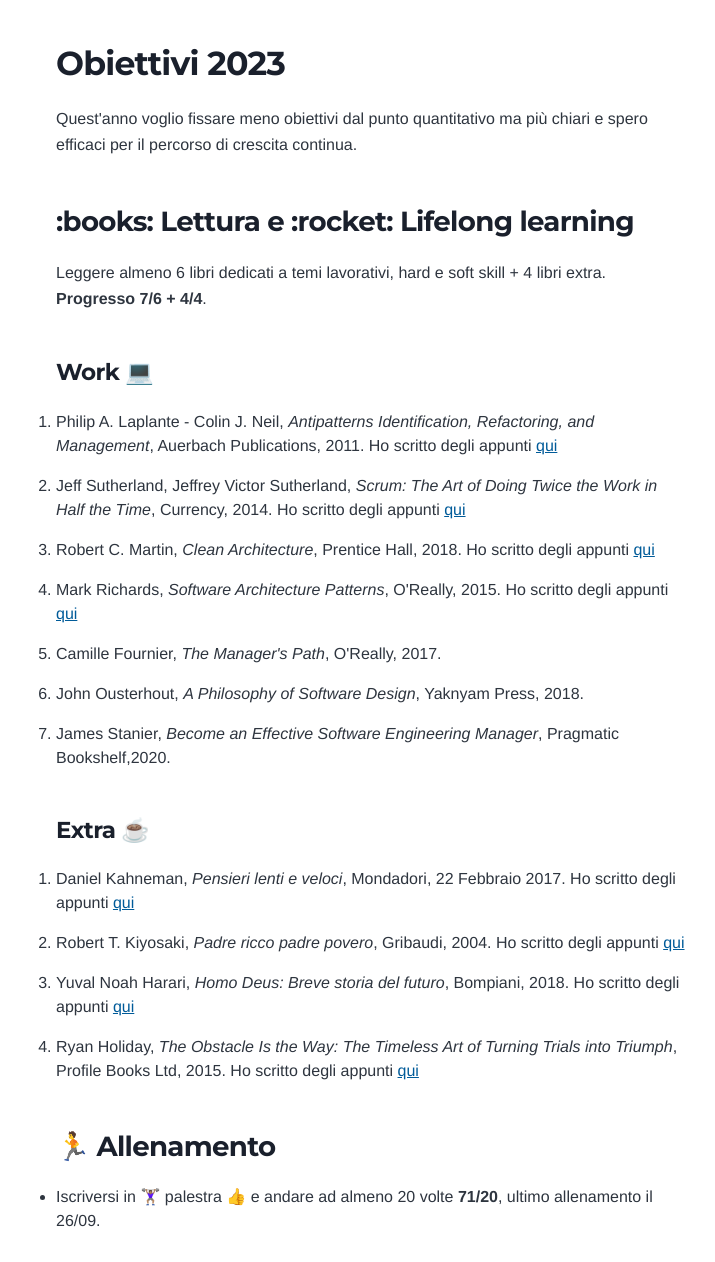
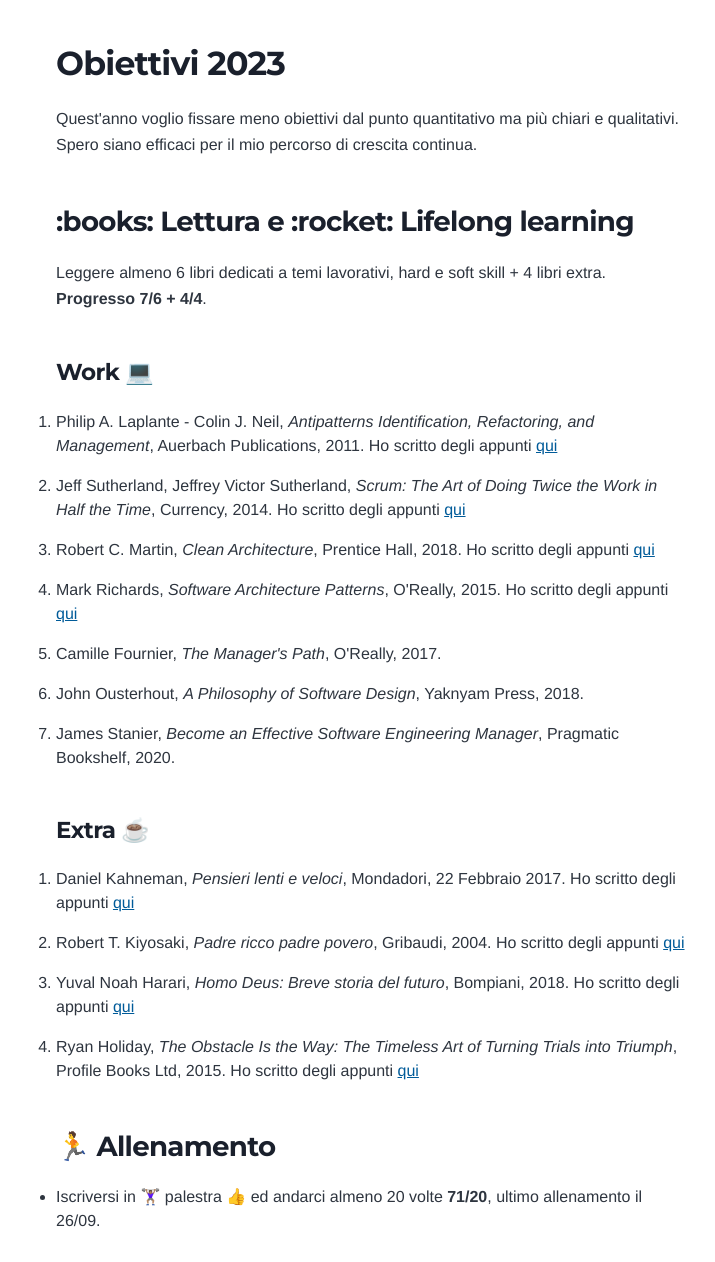
Before and after one commit to capitanfuturo/capitanfuturo.github.io, a Gatsby site: page /2022-12-30-obiettivi-2023/ in a window 1280 px wide. Shown: the part 1537-2799 px from the top of the page, without its empty margins (268-983 px from the left). Built offline with nearby package versions, Linux system fonts and the light colour scheme; Gatsby itself is replaced by a stand-in of ours.

Commit message:
minor review

```diff
--- a/content/blog/2022-12-30-obiettivi-2023/index.md
+++ b/content/blog/2022-12-30-obiettivi-2023/index.md
@@ -28,7 +28,7 @@ Dalle letture di quest'anno voglio ricordarmi che:
 
 ## Obiettivi 2023
 
-Quest'anno voglio fissare meno obiettivi dal punto quantitativo ma più chiari e spero efficaci per il percorso di crescita continua.
+Quest'anno voglio fissare meno obiettivi dal punto quantitativo ma più chiari e qualitativi. Spero siano efficaci per il mio percorso di crescita continua.
 
 ### :books: Lettura e :rocket: Lifelong learning
 
@@ -42,7 +42,7 @@ Leggere almeno 6 libri dedicati a temi lavorativi, hard e soft skill + 4 libri e
 4. Mark Richards, _Software Architecture Patterns_, O'Really, 2015. Ho scritto degli appunti [qui](../2023-08-01-software-architecture-patterns)
 5. Camille Fournier, _The Manager's Path_, O'Really, 2017.
 6. John Ousterhout, _A Philosophy of Software Design_, Yaknyam Press, 2018.
-7. James Stanier, _Become an Effective Software Engineering Manager_, Pragmatic Bookshelf,2020.
+7. James Stanier, _Become an Effective Software Engineering Manager_, Pragmatic Bookshelf, 2020.
 
 #### Extra ☕
 
@@ -53,6 +53,6 @@ Leggere almeno 6 libri dedicati a temi lavorativi, hard e soft skill + 4 libri e
 
 ### 🏃 Allenamento
 
-- Iscriversi in 🏋🏽‍♀️ palestra 👍 e andare ad almeno 20 volte **71/20**, ultimo allenamento il 26/09.
+- Iscriversi in 🏋🏽‍♀️ palestra 👍 ed andarci almeno 20 volte **71/20**, ultimo allenamento il 26/09.
 
 > Colui che sa effettivamente cosa vuole nella vita ha già fatto molto per ottenerlo. (Napoleon Hill)
```
